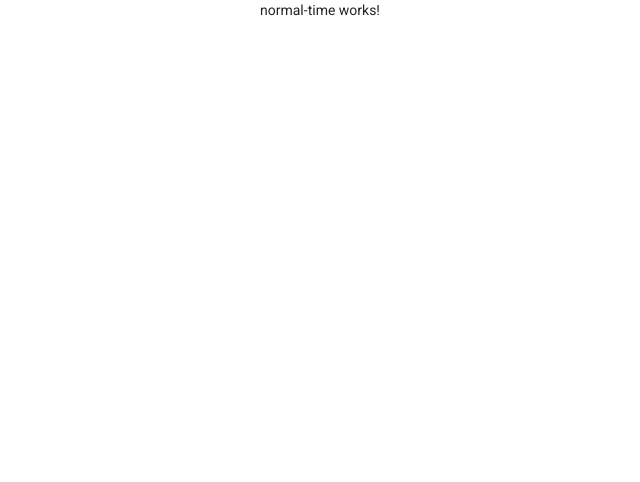
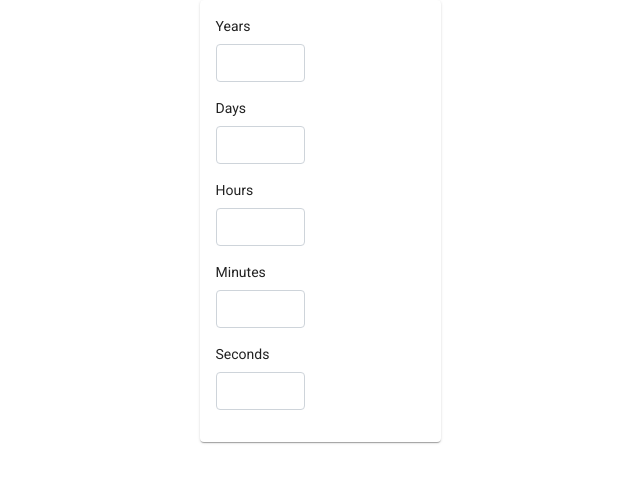
Before and after one commit to boogermanus/Secs, an Angular app: page / in a window 1280 px wide. Shown: the top 482 px of the page, without its empty margins (320-960 px from the left). Built offline with nearby package versions, Linux system fonts and the light colour scheme.

Commit message:
a basic layout

```diff
--- a/src/app/app.component.html
+++ b/src/app/app.component.html
@@ -1,5 +1,5 @@
 <div class="container">
-  <div class="row justify-content-md-center">
+  <div class="row justify-content-center">
     <app-normal-time></app-normal-time>
   </div>
 </div>
--- a/src/app/normal-time/normal-time.component.html
+++ b/src/app/normal-time/normal-time.component.html
@@ -1 +1,32 @@
-<p>normal-time works!</p>
+<mat-card>
+    <div class="row">
+        <div class="form-group col-md-6">
+            <label>Years</label>
+            <input class="form-control" type="number" min="0">
+        </div>
+    </div>
+    <div class="row">
+        <div class="form-group col-md-6">
+            <label>Days</label>
+            <input class="form-control" type="number" min="0" max="365">
+        </div>
+    </div>
+    <div class="row">
+        <div class="form-group col-md-6">
+            <label>Hours</label>
+            <input class="form-control" type="number" min="0" max="23">
+        </div>
+    </div>
+    <div class="row">
+        <div class="form-group col-md-6">
+            <label>Minutes</label>
+            <input class="form-control" type="number" min="0" max="59">
+        </div>
+    </div>
+    <div class="row">
+        <div class="form-group col-md-6">
+            <label>Seconds</label>
+            <input class="form-control" type="number" min="0" max="59">
+        </div>
+    </div>
+</mat-card>
```
